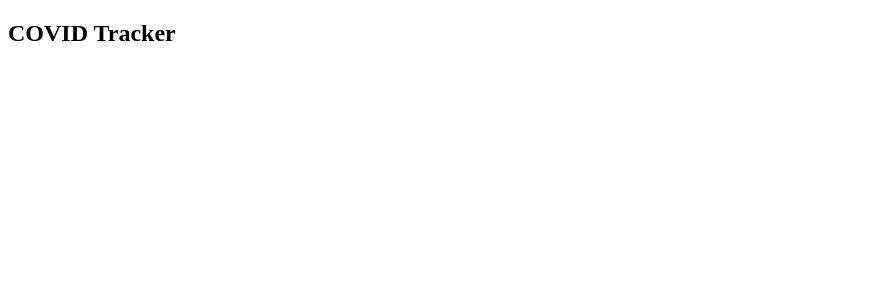
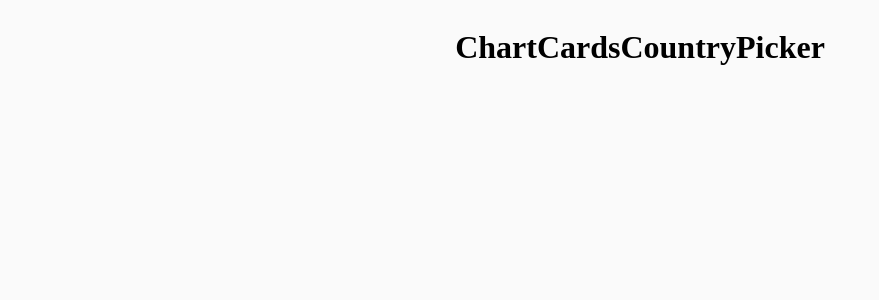
Before and after one commit to ammar4568/React-Covid19-Tracker, a React (Create React App) app: page / in a window 1280 px wide. Shown: the top 300 px of the page, without its empty margins (0-879 px from the left). Built offline with nearby package versions, Linux system fonts and the light colour scheme.

Commit message:
Initialized Components

```diff
--- a/src/App.js
+++ b/src/App.js
@@ -1,10 +1,14 @@
-import React, { Component } from 'react'
+import React, { Component } from 'react';
+import { Cards, Chart, CountryPicker } from './components';
+import styles from './App.module.css';
 
 class App extends Component {
     render() {
         return (
-            <div>
-                <h2>COVID Tracker</h2>
+            <div className={styles.container}>
+                <Chart />
+                <Cards />
+                <CountryPicker />
             </div>
         )
     }
--- /dev/null
+++ b/src/App.module.css
@@ -0,0 +1,9 @@
+body {
+    background-color: rgb(250,250,250);
+}
+
+.container {
+    display: flex;
+    align-items: center;
+    justify-content: center;
+}
--- /dev/null
+++ b/src/components/Cards/Cards.js
@@ -0,0 +1,11 @@
+import React from 'react';
+
+const Cards = () => {
+    return (
+        <h1>
+            Cards
+        </h1>
+    )
+}
+
+export default Cards;
--- /dev/null
+++ b/src/components/Chart/Chart.js
@@ -0,0 +1,11 @@
+import React from 'react';
+
+const Chart = () => {
+    return (
+        <h1>
+            Chart
+        </h1>
+    )
+}
+
+export default Chart;
--- /dev/null
+++ b/src/components/CountryPicker/CountryPicker.js
@@ -0,0 +1,11 @@
+import React from 'react';
+
+const CountryPicker = () => {
+    return (
+        <h1>
+            CountryPicker
+        </h1>
+    )
+}
+
+export default CountryPicker;
--- /dev/null
+++ b/src/components/index.js
@@ -0,0 +1,3 @@
+export { default as Cards } from './Cards/Cards';
+export { default as Chart } from './Chart/Chart';
+export { default as CountryPicker } from './CountryPicker/CountryPicker';
```
Also changed, not shown: src/components/Cards/Cards.module.css (added), src/components/Chart/Chart.module.css (added), src/components/CountryPicker/CountryPicker.module.css (added), 1 other file (tests, documents, lock files or other folders).
